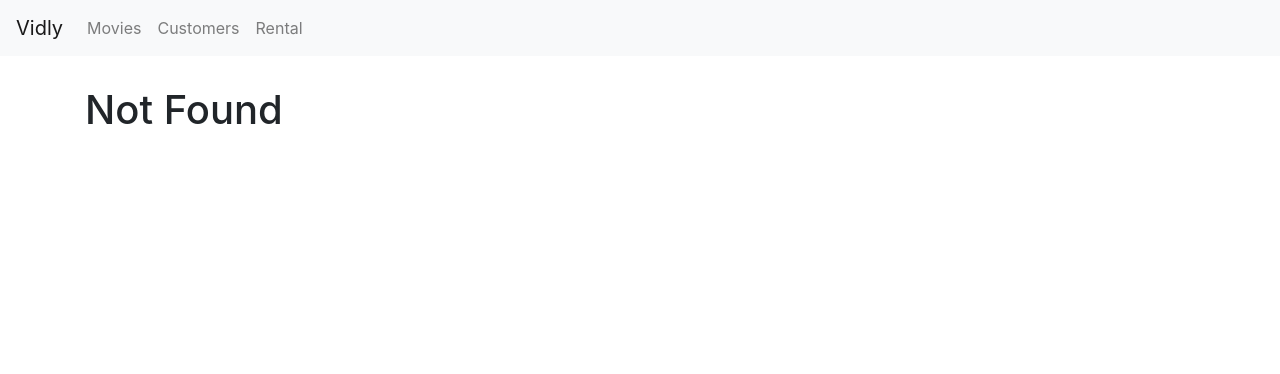
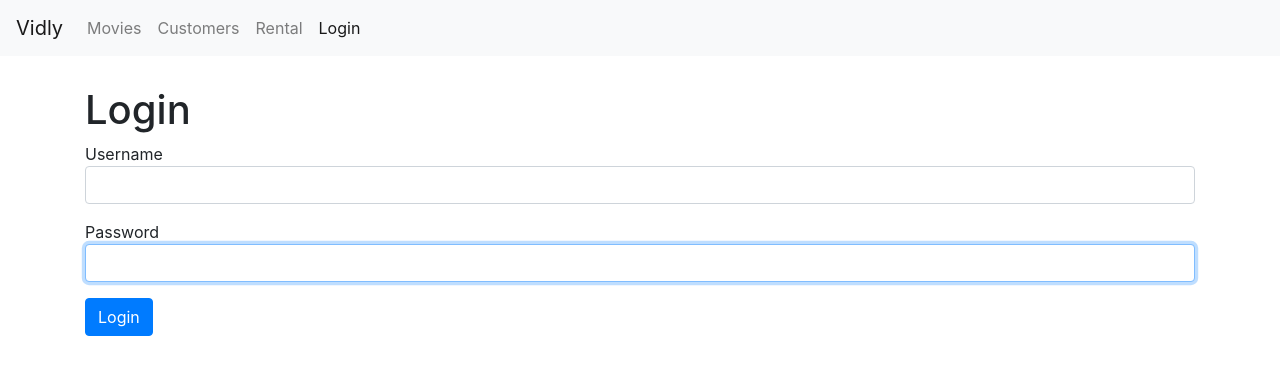
Before and after one commit to benjamin-karami/vidly, a React (Create React App) app: page /login in a window 1280 px wide. Before the commit this address led to /not-found. Shown: the top 374 px of the page. Built offline with nearby package versions, Linux system fonts and the light colour scheme.

Commit message:
input validation 121

```diff
--- a/src/App.js
+++ b/src/App.js
@@ -2,6 +2,7 @@
 import { Route, Redirect, Switch } from "react-router-dom";
 import Movies from "./components/movies";
 import MovieForm from "./components/movieForm";
+import LoginForm from "./components/loginFrom";
 import Customers from "./components/customers";
 import Rentals from "./components/rentals";
 import NotFound from "./components/notFound";
@@ -17,6 +18,7 @@
         <main className="container">
           <Switch>
             <Route path="/movies/:id" component={MovieForm} />
+            <Route path="/login" component={LoginForm} />
             <Route path="/movies" component={Movies} />
             <Route path="/customers" component={Customers} />
             <Route path="/rental" component={Rentals} />
--- /dev/null
+++ b/src/components/common/input.jsx
@@ -0,0 +1,22 @@
+import React from "react";
+
+const Input = ({ name, lable, value, error, onChange }) => {
+  return (
+    <div className="form-group">
+      <label htmlFor={name} />
+      {lable}
+      <input
+        autoFocus
+        value={value}
+        onChange={onChange}
+        id={name}
+        name={name}
+        type="text"
+        className="form-control"
+      />
+      {error && <div className="alert alert-danger">{error}</div>}
+    </div>
+  );
+};
+
+export default Input;
--- /dev/null
+++ b/src/components/loginFrom.jsx
@@ -0,0 +1,61 @@
+import React, { Component } from "react";
+import Input from "./common/input";
+
+class LoginForm extends Component {
+  state = {
+    account: { username: "", password: "" },
+    errors: {}
+  };
+
+  validate = () => {
+    const errors = {};
+    const { account } = this.state;
+    if (account.username.trim() === "")
+      errors.username = "Username is required.";
+    if (account.password.trim() === "")
+      errors.password = "Password is required.";
+
+    return Object.keys(errors).length === 0 ? null : errors;
+  };
+
+  handleSubmit = e => {
+    e.preventDefault();
+    const errors = this.validate();
+    this.setState({ errors: errors || {} });
+    if (errors) return;
+  };
+
+  handleChange = ({ currentTarget: input }) => {
+    const account = { ...this.state.account };
+    account[input.name] = input.value;
+    this.setState({ account });
+  };
+  render() {
+    const { account, errors } = this.state;
+    return (
+      <div>
+        <h1>Login</h1>
+
+        <form onSubmit={this.handleSubmit}>
+          <Input
+            name="username"
+            value={account.username}
+            lable="Username"
+            onChange={this.handleChange}
+            error={errors.username}
+          />
+          <Input
+            name="password"
+            value={account.password}
+            lable="Password"
+            onChange={this.handleChange}
+            error={errors.password}
+          />
+          <button className="btn btn-primary">Login</button>
+        </form>
+      </div>
+    );
+  }
+}
+
+export default LoginForm;
--- a/src/components/navBar.jsx
+++ b/src/components/navBar.jsx
@@ -29,6 +29,9 @@
           <NavLink className="nav-item nav-link" to="/rental">
             Rental
           </NavLink>
+          <NavLink className="nav-item nav-link" to="/login">
+            Login
+          </NavLink>
         </div>
       </div>
     </nav>
```
